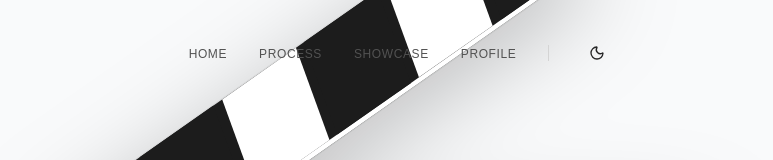
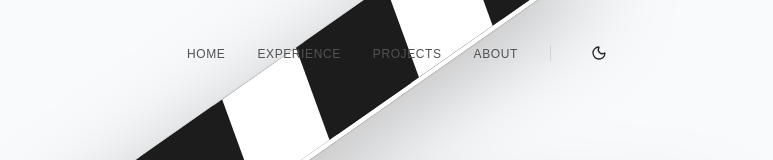
Before and after one commit to andi-frame/new-portofolio, a Next.js app: page / in a window 1280 px wide. Shown: the top 160 px of the page, without its empty margins (239-1012 px from the left). Built offline with nearby package versions, Linux system fonts and the light colour scheme.

Commit message:
fix: navbar and footer

```diff
--- a/components/navbar.tsx
+++ b/components/navbar.tsx
@@ -8,9 +8,9 @@ import { Moon, Sun } from "lucide-react";
 
 const navLinks = [
   { name: "Home", to: "home" },
-  { name: "Process", to: "experience" },
-  { name: "Showcase", to: "projects" },
-  { name: "Profile", to: "about" },
+  { name: "Experience", to: "experience" },
+  { name: "Projects", to: "projects" },
+  { name: "About", to: "about" },
 ];
 
 export default function Navbar() {
--- a/components/sections/experience.tsx
+++ b/components/sections/experience.tsx
@@ -23,7 +23,7 @@ export default function Experience() {
         className="mb-20 text-center"
       >
         <span className="text-xs font-bold tracking-[0.2em] text-neutral-400 uppercase mb-4 block">Track Record</span>
-        <h2 className="text-4xl md:text-5xl font-bold text-foreground">Professional Experience</h2>
+        <h2 className="text-4xl md:text-5xl font-bold text-foreground">Experiences</h2>
       </motion.div>
 
       <div className="relative w-full max-w-4xl mx-auto">
--- a/components/sections/footer.tsx
+++ b/components/sections/footer.tsx
@@ -5,14 +5,14 @@ import { Linkedin, Mail, Instagram } from "lucide-react";
 
 export default function Footer() {
   return (
-    <footer className="bg-background text-foreground py-24 px-6 border-t border-border transition-colors duration-300">
-      <div className="max-w-4xl mx-auto flex flex-col items-center text-center gap-10">
+    <footer className="bg-background text-foreground py-12 px-6 border-t border-border transition-colors duration-300">
+      <div className="max-w-4xl mx-auto flex flex-col items-center text-center gap-5">
         <div>
           <h2 className="text-2xl font-black tracking-tighter mb-2">ANDI FARHAN HIDAYAT</h2>
-          <p className="text-neutral-400 text-xs uppercase tracking-widest">Software Developer & Creative</p>
+          <p className="text-neutral-400 text-xs uppercase tracking-widest">Full Stack Developer</p>
         </div>
 
-        <div className="flex gap-8">
+        <div className="flex gap-6">
           <a href={socialLinks.linkedin} target="_blank" rel="noopener noreferrer" className="p-3 bg-white rounded-full border border-neutral-100 hover:bg-neutral-900 hover:text-white hover:border-neutral-900 transition-all duration-300">
             <Linkedin className="w-5 h-5" />
           </a>
@@ -23,10 +23,6 @@ export default function Footer() {
             <Instagram className="w-5 h-5" />
           </a>
         </div>
-
-        <div className="text-neutral-400 text-[10px] uppercase tracking-widest mt-12">
-          © {new Date().getFullYear()} All rights reserved.
-        </div>
       </div>
     </footer>
   );
```
